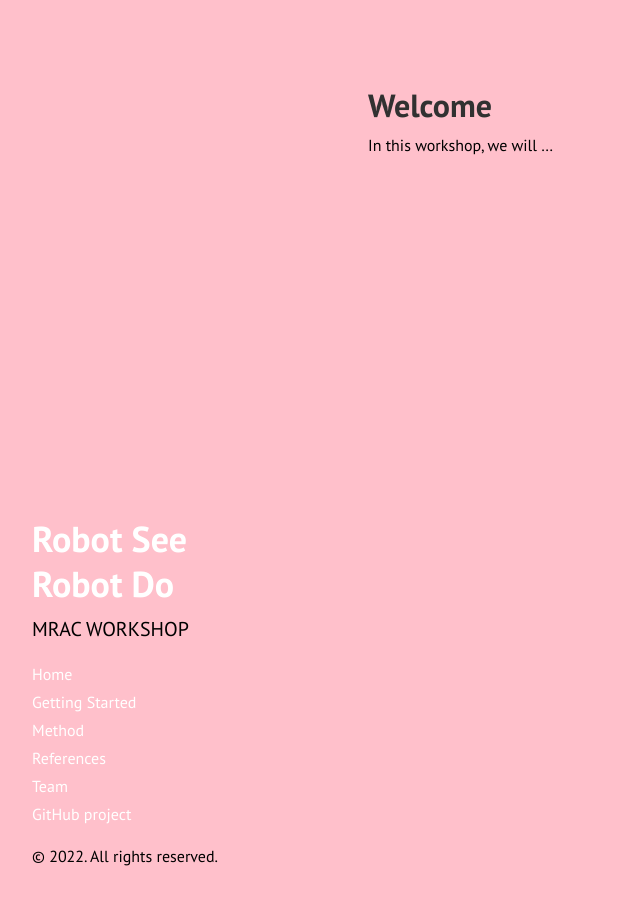
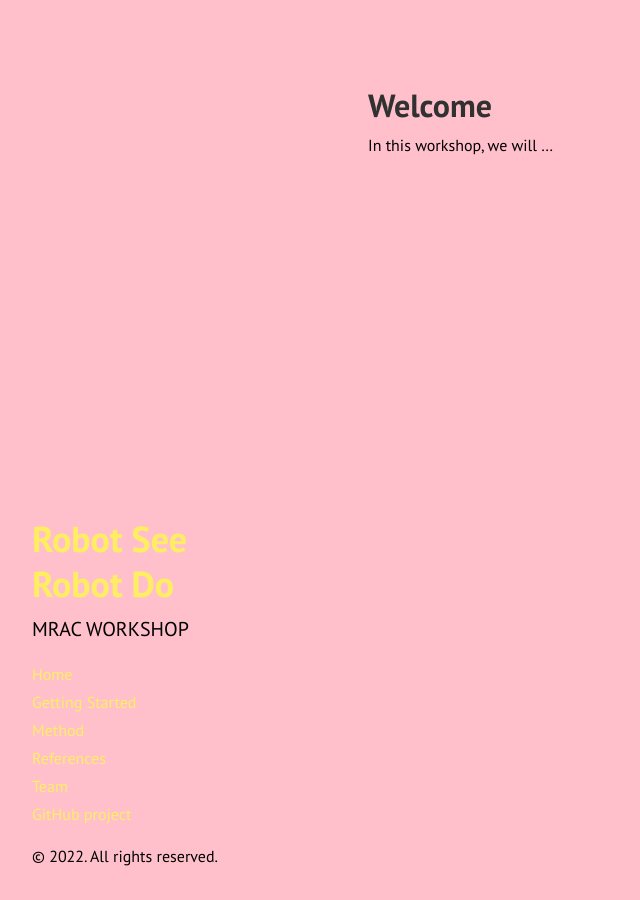
Before and after one commit to augmentedfabricationlab/robot_see_robot_do, a Jekyll site: the page built from docs/index.md, in a window 1280 px wide. Shown: the whole page, without its empty margins (0-640 px from the left). Built offline with Jekyll 4.4.1, drawn with Linux system fonts in a browser that asks for light colours; Markdown is read by kramdown in place of the engine named in the settings.

Commit message:
Update hyde.css

```diff
--- a/docs/public/css/hyde.css
+++ b/docs/public/css/hyde.css
@@ -70,20 +70,15 @@ html {
 
 /* Sidebar links */
 .sidebar a {
-  color: rgb(255, 208, 0);
+  color: white;
 }
 
 /* About section */
 .sidebar-about h1 {
-  color: rgb(255, 208, 0);
+  color: white;
   margin-top: 0;
   /* font-family: "Abril Fatface", serif;*/
   font-size: 2.25rem;
-}
-
-/* About section */
-.sidebar-about h1 a {
-  color: rgb(255, 208, 0);
 }
 
 /* Sidebar nav */
@@ -238,19 +233,19 @@ a.sidebar-nav-item:focus {
 
 /* Magenta */
 .theme-base-0e .sidebar a{
-  color: white;
+  color: rgb(255 238 98);
   text-decoration: none;
 }
 .theme-base-0e .sidebar a:hover{
-  color: rgb(255, 208, 0);
+  color: rgb(255 238 98);
   text-decoration: none;
 }
 .theme-base-0e .content a{
-  color: white;
+  color: rgb(255 238 98);
   text-decoration: none;
 }
 .theme-base-0e .related-posts li a:hover{
-  color: rgb(255, 208, 0);
+  color: rgb(255 238 98);
   text-decoration: none;
 }
 
```
